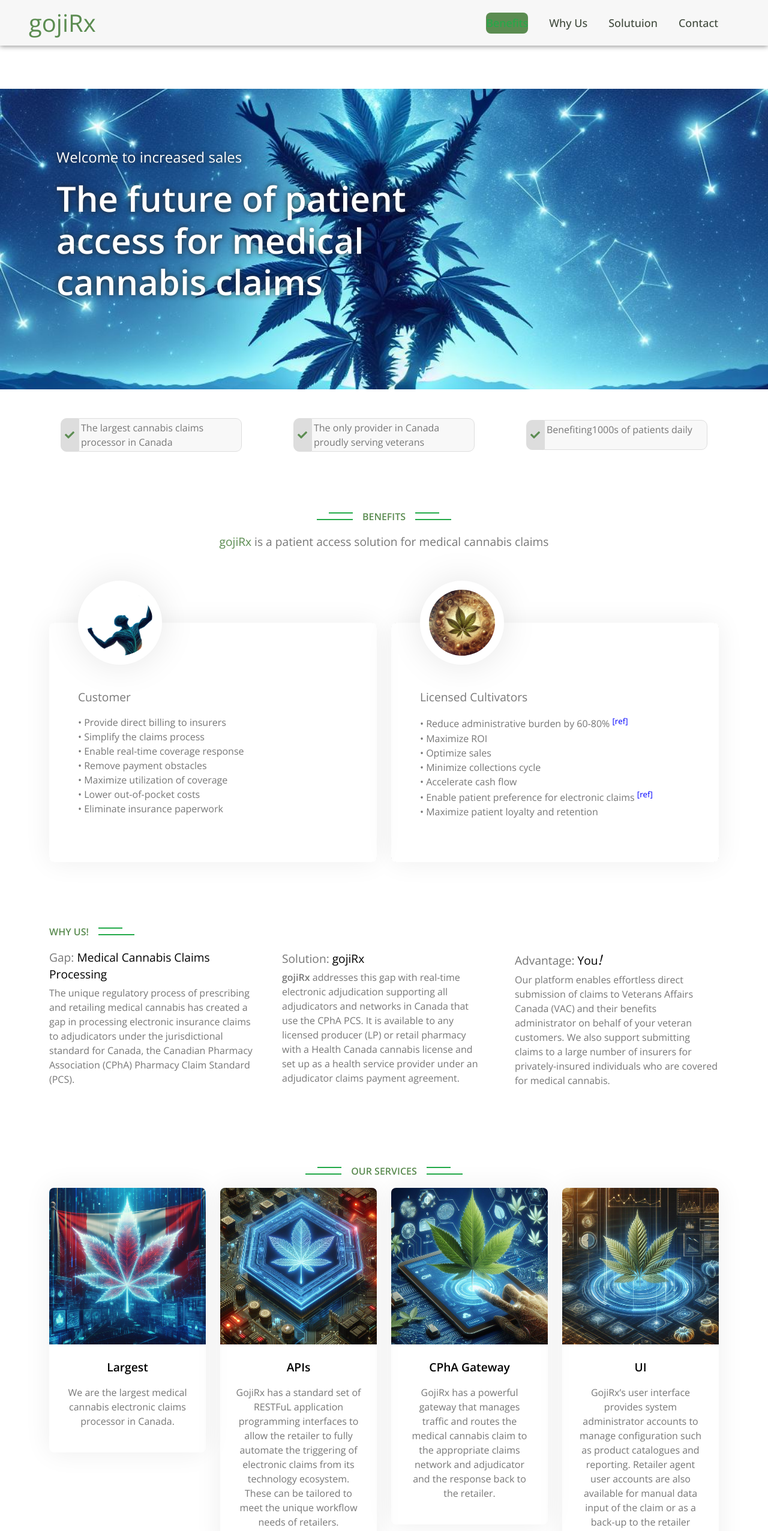
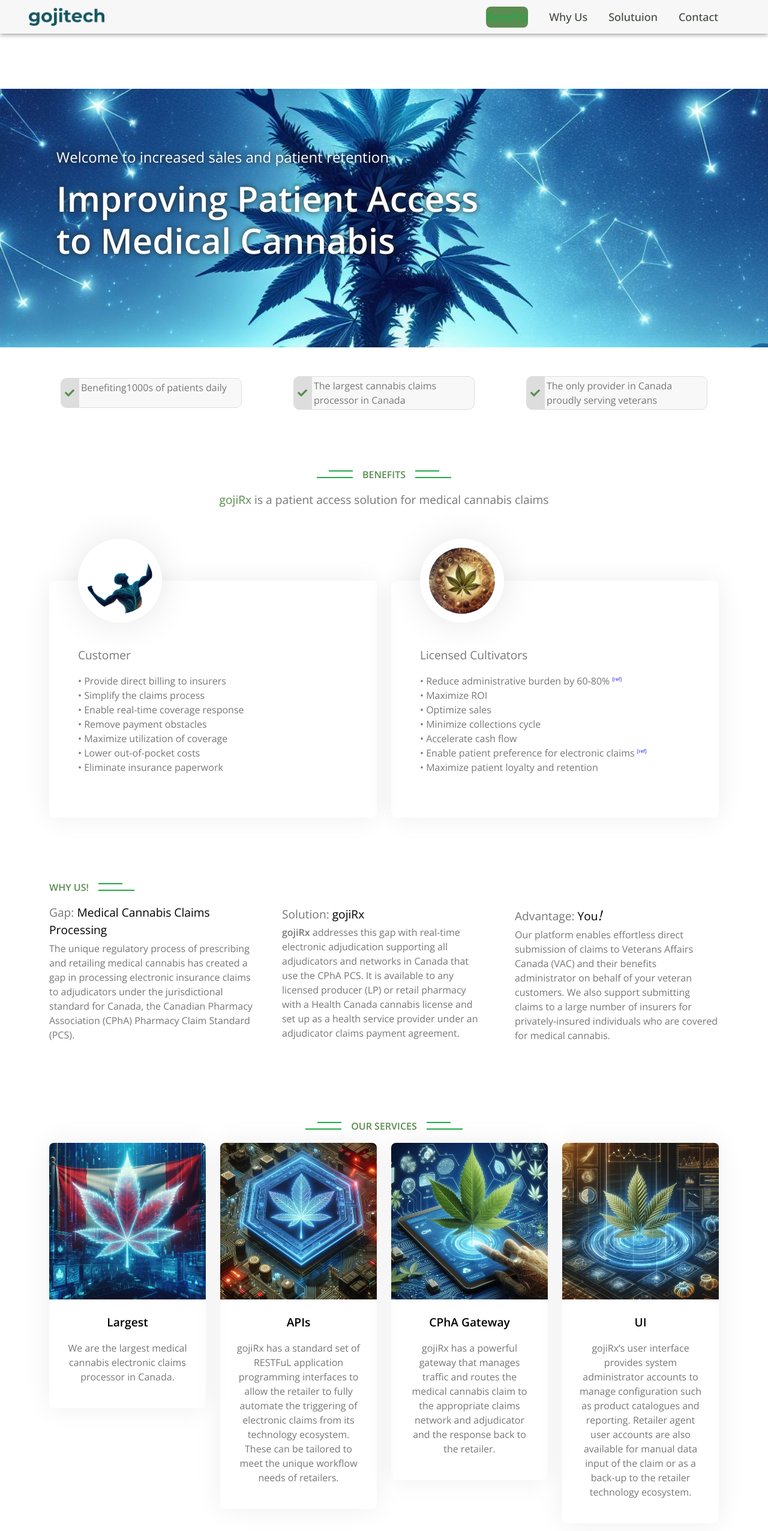
Before and after one commit to mradamcole/gojitech, a plain HTML site: page index.html in a window 1280 px wide. Shown: the top 2552 px of the page at 60% size. Drawn offline with nearby package versions, Linux system fonts and the light colour scheme.

Commit message:
Apply Roe's suggestions

```diff
--- a/index.html
+++ b/index.html
@@ -55,7 +55,8 @@
 
     <!-- Navbar -->
     <nav id="mainNav" class="navbar navbar-expand-lg navbar-light bg-light fixed-top px-4 px-lg-5 nav-pills" style="filter: drop-shadow(0px 1px 4px #888);">
-        <p class="m-0 text-primary" style="font-size: 250%;">gojiRx</p>
+        <!-- <p class="m-0 text-primary" style="font-size: 250%;">gojiRx</p> -->
+        <img src="img/gojitech-logo2.png" height="30px" style="margin:5px 0px;">
         <!-- hamburger menu when media width is relatively small -->
         <button type="button" class="navbar-toggler me-0" data-bs-toggle="collapse" data-bs-target="#navbarCollapse">
             <span class="navbar-toggler-icon"></span>
@@ -80,9 +81,9 @@
                 <div class="container">
                     <div class="row justify-content-start">
                         <div class="col-lg-8 text-start">
-                            <p class="fs-4 text-white" style=" text-shadow: 0px 0px 10px #222222;">Welcome to increased sales</p>
-                            <p class="display-1 text-white mb-5 animated slideInRight" style="text-shadow: 0px 0px 10px #222222; font-size: calc(1.625rem + 2.5vw);">The future of patient access for
-                                medical cannabis claims</p>
+                            <p class="fs-4 text-white" style=" text-shadow: 0px 0px 10px #222222;">Welcome to increased sales and patient retention</p>
+                            <p class="display-1 text-white mb-5 animated slideInRight" style="text-shadow: 0px 0px 10px #222222; font-size: calc(1.625rem + 2.5vw);">Improving Patient Access to
+                                Medical Cannabis</p>
                         </div>
                     </div>
                 </div>
@@ -100,6 +101,13 @@
                         <span style="width: 30px; display: flex; background-color: #ddd; border-radius: 10px 0px 0px 10px; border: 1px solid #ddd; padding: 3px;">
                             <i class="fa fa-check text-primary me-3" style="align-content: center; margin-left: 3px;"></i></span>
                         <span style="width: 80%; display: flex; background-color: #f8f8f8; border-radius: 0px 10px 10px 0px; border: 1px solid #ddd; padding: 3px; min-height: 50px;">
+                            Benefiting <span data-toggle="counter-up">1000</span>s of patients daily</span>
+                    </div>
+
+                    <div class="col-lg-4 wow fadeInUp d-flex justify-content-center" data-wow-delay="0.7s" style="margin-top: 0px;">
+                        <span style="width: 30px; display: flex; background-color: #ddd; border-radius: 10px 0px 0px 10px; border: 1px solid #ddd; padding: 3px;">
+                            <i class="fa fa-check text-primary me-3" style="align-content: center; margin-left: 3px;"></i></span>
+                        <span style="width: 80%; display: flex; background-color: #f8f8f8; border-radius: 0px 10px 10px 0px; border: 1px solid #ddd; padding: 3px; min-height: 50px;">
                             The largest cannabis claims processor in Canada</span>
                     </div>
 
@@ -108,13 +116,6 @@
                             <i class="fa fa-check text-primary me-3" style="align-content: center; margin-left: 3px;"></i></span>
                         <span style="width: 80%; display: flex; background-color: #f8f8f8; border-radius: 0px 10px 10px 0px; border: 1px solid #ddd; padding: 3px; min-height: 50px;">
                             The only provider in Canada proudly serving veterans</span>
-                    </div>
-
-                    <div class="col-lg-4 wow fadeInUp d-flex justify-content-center" data-wow-delay="0.7s" style="margin-top: 0px;">
-                        <span style="width: 30px; display: flex; background-color: #ddd; border-radius: 10px 0px 0px 10px; border: 1px solid #ddd; padding: 3px;">
-                            <i class="fa fa-check text-primary me-3" style="align-content: center; margin-left: 3px;"></i></span>
-                        <span style="width: 80%; display: flex; background-color: #f8f8f8; border-radius: 0px 10px 10px 0px; border: 1px solid #ddd; padding: 3px; min-height: 50px;">
-                            Benefiting <span data-toggle="counter-up">1000</span>s of patients daily</span>
                     </div>
 
                 </div>
@@ -165,7 +166,7 @@
                                 <p class="mb-3" style="font-size: 120%;">Licensed Cultivators</p>
                                 <p class="mb-4">
                                     • Reduce administrative burden by 60-80% <a href="https://pubmed.ncbi.nlm.nih.gov/10142557/" target="_blank">
-                                        <span data-toggle="tooltip" data-placement="auto" style="color: blue; vertical-align: super; font-size: smaller;"
+                                        <span data-toggle="tooltip" data-placement="auto" style="color: blue; vertical-align: super; font-size: 50%;"
                                             title="Pubmed: Nationwide EDI system can trim administrative costs">[ref]</span>
                                     </a></br>
                                     • Maximize ROI</br>
@@ -173,7 +174,7 @@
                                     • Minimize collections cycle</br>
                                     • Accelerate cash flow</br>
                                     • Enable patient preference for electronic claims <a href="https://plus.telushealth.co/page/eclaims/register/" target="_blank">
-                                        <span data-toggle="tooltip" data-placement="auto" style="color: blue; vertical-align: super; font-size: smaller;"
+                                        <span data-toggle="tooltip" data-placement="auto" style="color: blue; vertical-align: super; font-size: 50%;"
                                             title="Telus Health: 4 out of 5 patients prefer electronic claims">[ref]</span>
                                     </a></br>
                                     • Maximize patient loyalty and retention</br>
@@ -225,7 +226,7 @@
         </div>
 
         <h4 class="navAnchor" id="solution"></h4>
-        <!-- Our Services -->
+        <!-- Our Services (4x cards) -->
         <div class="container-xxl py-5">
             <div class="container">
                 <div class="text-center mx-auto wow fadeInUp" data-wow-delay="0.1s" style="max-width: 500px;">
@@ -255,7 +256,7 @@
                             </div>
                             <div class="text-center p-4">
                                 <p style="font-size: 120%; font-weight: bold; color: #000;">APIs</p>
-                                <p>GojiRx has a standard set of RESTFuL application programming interfaces to allow the retailer to fully automate the triggering of electronic claims from its
+                                <p>gojiRx has a standard set of RESTFuL application programming interfaces to allow the retailer to fully automate the triggering of electronic claims from its
                                     technology ecosystem. These can be tailored to meet the unique workflow needs of retailers.</p>
                             </div>
                         </div>
@@ -269,7 +270,7 @@
                             </div>
                             <div class="text-center p-4">
                                 <p style="font-size: 120%; font-weight: bold; color: #000;">CPhA Gateway</p>
-                                <p>GojiRx has a powerful gateway that manages traffic and routes the medical cannabis claim to the appropriate claims network and adjudicator and the response back to
+                                <p>gojiRx has a powerful gateway that manages traffic and routes the medical cannabis claim to the appropriate claims network and adjudicator and the response back to
                                     the retailer.</p>
                             </div>
                         </div>
@@ -283,7 +284,7 @@
                             </div>
                             <div class="text-center p-4">
                                 <p style="font-size: 120%; font-weight: bold; color: #000;">UI</p>
-                                <p>GojiRx’s user interface provides system administrator accounts to manage configuration such as product catalogues and reporting. Retailer agent user accounts are
+                                <p>gojiRx’s user interface provides system administrator accounts to manage configuration such as product catalogues and reporting. Retailer agent user accounts are
                                     also available for manual data input of the claim or as a back-up to the retailer technology ecosystem.</p>
                             </div>
                         </div>
@@ -313,11 +314,12 @@
                                     be eligible for financial support for your medical cannabis through Veterans Affairs Canada (VAC). VAC provides reimbursements via Blue Cross to veterans across
                                     Canada towards both dried cannabis and its equivalent in other cannabis forms, up to 3 grams per day (or 90 grams per 30-day period) and up to $8.50 per gram. It
                                     also covers the full cost of shipping your medical cannabis. This means you can select same-day (if available in your area) or express shipping at no extra cost,
-                                    ensuring you receive your medication as quickly as possible.
-                                    Aurora will pay the cost difference above the maximum VAC reimbursement rate of $8.50 per gram on all of our Aurora®, MedReleaf®,WMMC®, Aurora Craft Program, and
+                                    ensuring you receive your medication as quickly as possible.</br>
+                                    In many cases our partners will cover the difference - so you are never out of pocket.
+                                    <!-- Aurora will pay the cost difference above the maximum VAC reimbursement rate of $8.50 per gram on all of our Aurora®, MedReleaf®,WMMC®, Aurora Craft Program, and
                                     CanniMed® dried flower, oil products (including bottled oil, capsules, and oral sprays), edibles, and 510 and PAX® vape cartridges.
                                     </br>Visit: <a href="https://www.auroramedical.com/blogs/news/veterans-coverage" target="_blank">Aurora Veterans Program and Active Military Discount for Medical
-                                        Cannabis <i class="far fa-window-restore"></i></a></p>
+                                        Cannabis <i class="far fa-window-restore"></i></a></p> -->
                             </div>
                         </div>
                     </div>
@@ -331,7 +333,7 @@
             <div class="container">
                 <div class="row">
                     <div class="col-md-6 text-center text-md-start mb-3 mb-md-0">
-                        <a class="fw-semi-bold" href="mailto:info@gojitech.co">mailto:info@gojitech.co</a>
+                        <a class="fw-semi-bold" href="mailto:info@gojitechsystems.com">info@gojitechsystems.com</a>
                     </div>
                     <div class="col-md-6 text-center text-md-end">
                         <!--/*** This template is free as long as you keep the footer author’s credit link/attribution link/backlink. If you'd like to use the template without the footer author’s credit link/attribution link/backlink, you can purchase the Credit Removal License from "https://htmlcodex.com/credit-removal". Thank you for your support. ***/-->
```
Also changed, not shown: img/gojitech-logo2.png (added).
